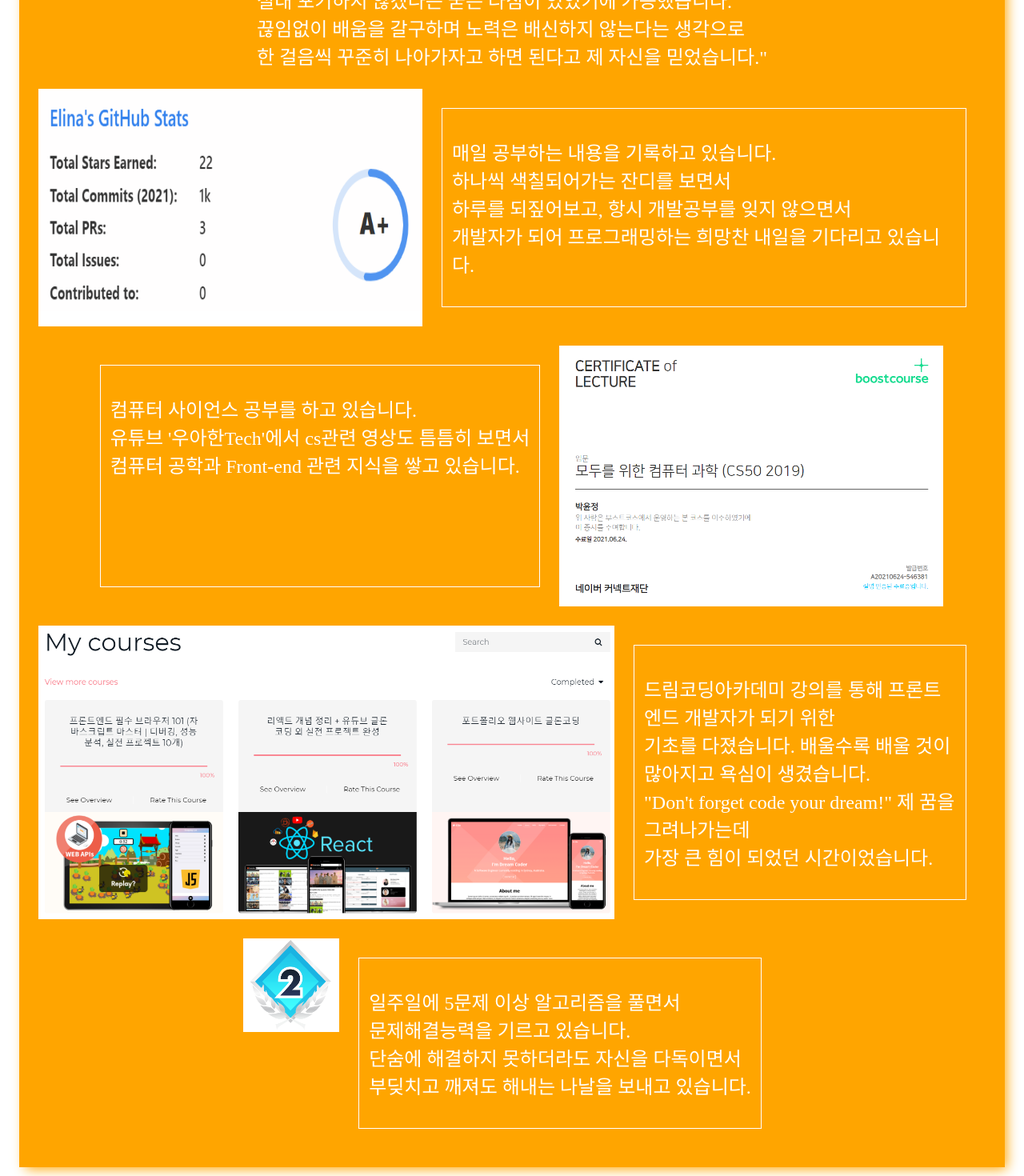
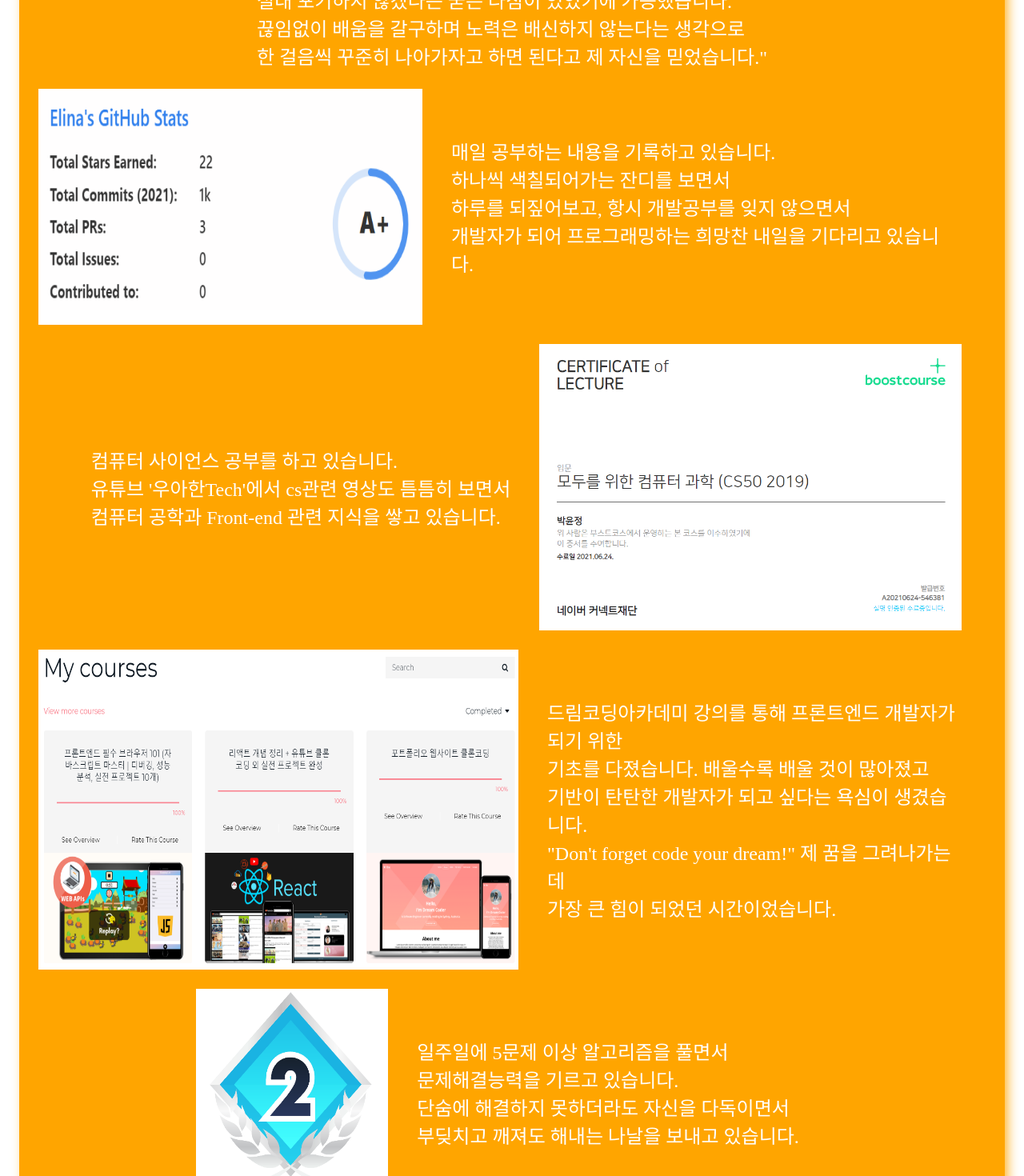
Before and after one commit to elinapark0818/React_Portfolio, a React (Create React App) app: page /profile in a window 1280 px wide. Shown: the part 1560-3030 px from the top of the page at 80% size. Built offline with nearby package versions, Linux system fonts and the light colour scheme; a web font is replaced by a local one.

Commit message:
remove border

```diff
--- a/src/components/about/about.jsx
+++ b/src/components/about/about.jsx
@@ -38,7 +38,8 @@ export default function About() {
               <img src="./img/about_img/dreamcoding_img.png" alt="cs50" />
               <div className={styles.description}>
                 <p>드림코딩아카데미 강의를 통해 프론트엔드 개발자가 되기 위한 <br/>
-                  기초를 다졌습니다. 배울수록 배울 것이 많아지고 욕심이 생겼습니다. <br/>
+                  기초를 다졌습니다. 배울수록 배울 것이 많아졌고 <br/>
+                  기반이 탄탄한 개발자가 되고 싶다는 욕심이 생겼습니다. <br/>
                   "Don't forget code your dream!" 제 꿈을 그려나가는데 <br/>
                   가장 큰 힘이 되었던 시간이었습니다.</p>
               </div>
--- a/src/components/about/about.module.css
+++ b/src/components/about/about.module.css
@@ -86,7 +86,9 @@
 }
 
 .github .description {
-  border: 1px solid white;
+  display: flex;
+  align-items: center;
+
   margin: 1em;
   padding: 0.5em;
 }
@@ -98,12 +100,13 @@
 }
 
 .solved img {
-  width: 5em;
-  height: 4.9em;
+  width: 10em;
 }
 
 .solved .description {
-  border: 1px solid white;
+  display: flex;
+  align-items: center;
+
   margin: 1em;
   padding: 0.5em;
 }
@@ -115,11 +118,13 @@
 }
 
 .cs50 img {
-  width: 20em;
+  width: 22em;
 }
 
 .cs50 .description {
-  border: 1px solid white;
+  display: flex;
+  align-items: center;
+
   margin: 1em;
   padding: 0.5em;
 }
@@ -131,11 +136,13 @@
 }
 
 .dreamcoding img {
-  width: 30em;
+  width: 25em;
 }
 
 .dreamcoding .description {
-  border: 1px solid white;
+  display: flex;
+  align-items: center;
+
   margin: 1em;
   padding: 0.5em;
 }
```
